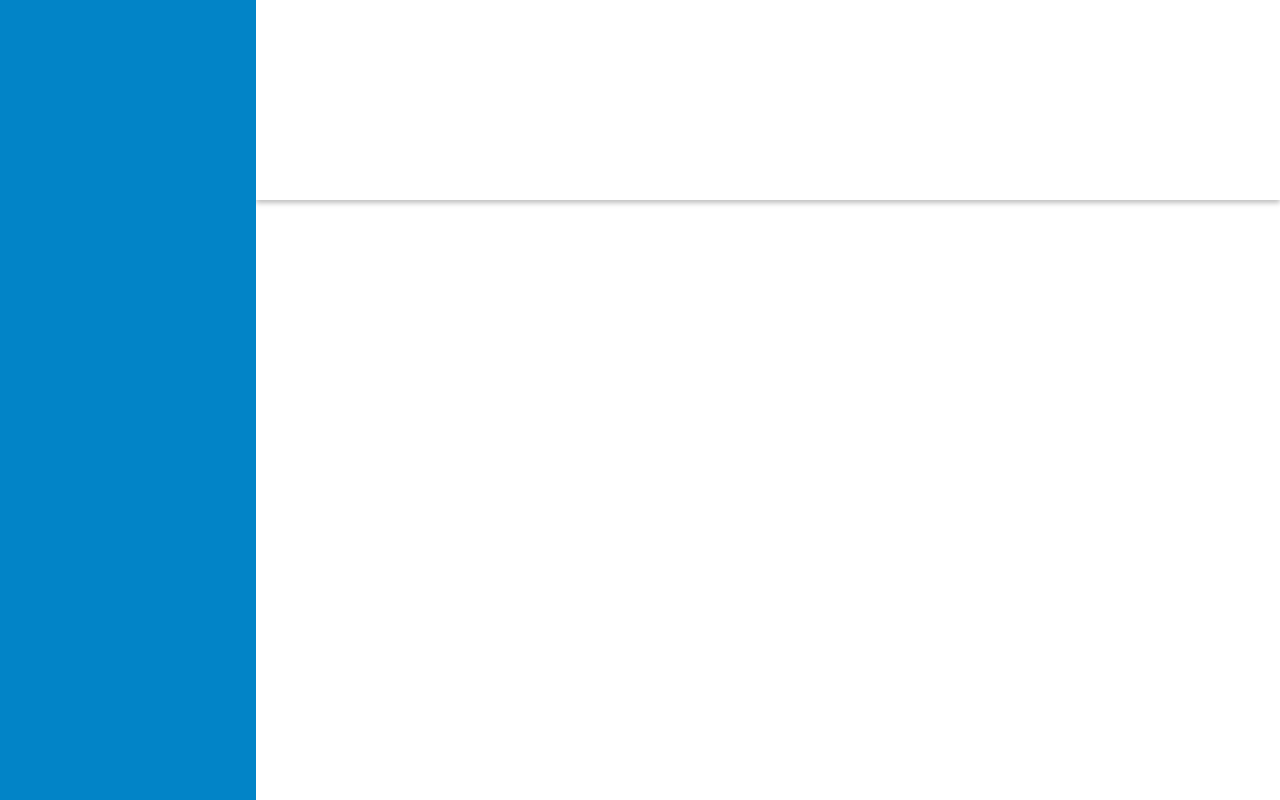
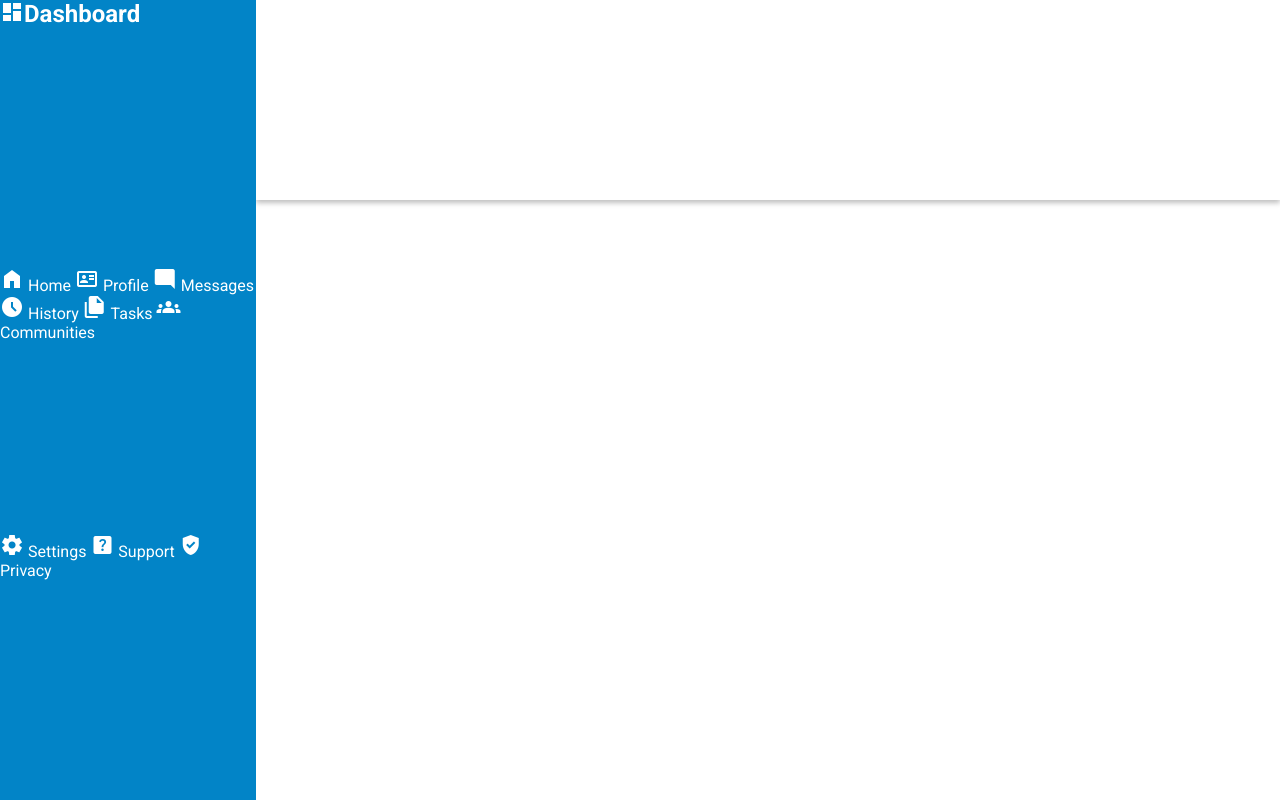
Before and after one commit to Murfew/Admin-Dashboard, a plain HTML site: page index.html in a window 1280 px wide. Drawn offline with nearby package versions, Linux system fonts and the light colour scheme.

Commit message:
added icons to the sidebar

```diff
--- a/index.html
+++ b/index.html
@@ -13,12 +13,39 @@
     />
     <link
       rel="stylesheet"
-      href="https://fonts.googleapis.com/icon?family=Material+Icons"
+      href="https://fonts.googleapis.com/css2?family=Material+Symbols+Outlined:opsz,wght,FILL,GRAD@20..48,100..700,0..1,-50..200"
     />
   </head>
   <body>
     <div class="header"></div>
-    <div class="sidebar"></div>
+    <div class="sidebar">
+      <div class="top">
+        <span class="material-symbols-outlined">dashboard</span>
+        <span>Dashboard</span>
+      </div>
+      <div class="main">
+        <span class="material-symbols-outlined">home</span>
+        <span>Home</span>
+        <span class="material-symbols-outlined unfilled">id_card</span>
+        <span>Profile</span>
+        <span class="material-symbols-outlined">mode_comment</span>
+        <span>Messages</span>
+        <span class="material-symbols-outlined">schedule</span>
+        <span>History</span>
+        <span class="material-symbols-outlined">file_copy</span>
+        <span>Tasks</span>
+        <span class="material-symbols-outlined">groups</span>
+        <span>Communities</span>
+      </div>
+      <div class="extra">
+        <span class="material-symbols-outlined">settings</span>
+        <span>Settings</span>
+        <span class="material-symbols-outlined">help_center</span>
+        <span>Support</span>
+        <span class="material-symbols-outlined">verified_user</span>
+        <span>Privacy</span>
+      </div>
+    </div>
     <di class="main-content"></di>
   </body>
 </html>
--- a/styles.css
+++ b/styles.css
@@ -19,4 +19,27 @@ body {
   grid-area: 1 / 1 / 3 / 1;
   display: grid;
   grid-template-rows: repeat(3, 1fr);
+  color: white;
 }
+
+.top {
+  display: grid;
+  grid-template-columns: repeat(2, max-content);
+  grid-row: 1;
+  font-size: 1.5em;
+  font-weight: bold;
+}
+
+.material-symbols-outlined {
+  grid-column: 1;
+  font-size: 1.5em;
+  font-variation-settings: "FILL" 1;
+}
+
+.material-symbols-outlined.unfilled {
+  font-variation-settings: unset;
+}
+
+.material-icons + span {
+  grid-column: 2;
+}
```
